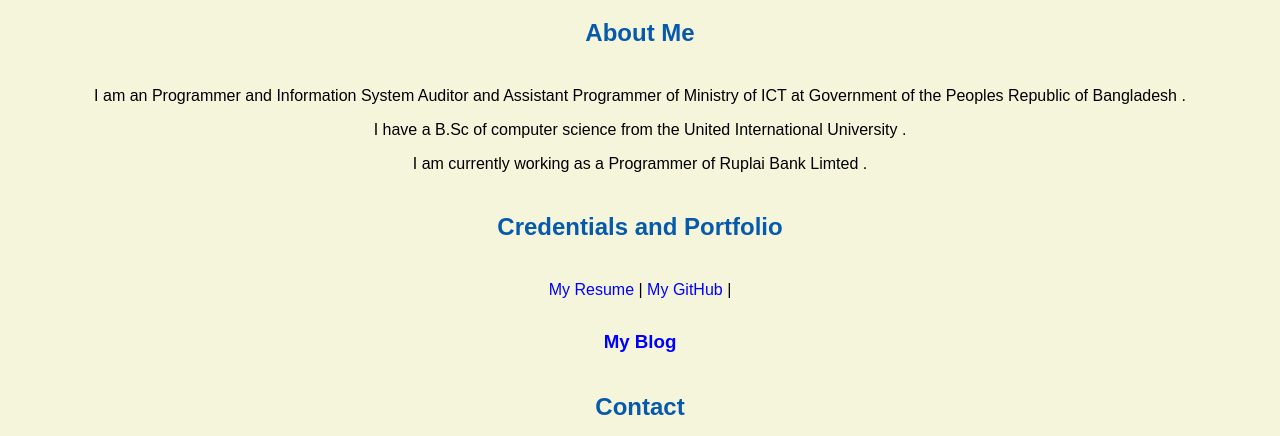
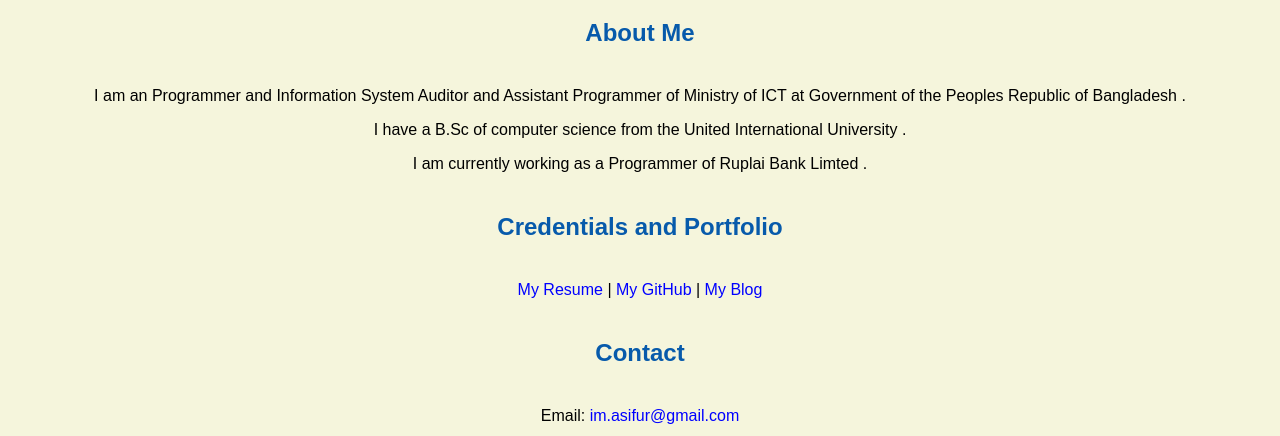
Before and after one commit to dxsaki/ashifurrahman.github.io, a plain HTML site: page index.html in a window 1280 px wide. Shown: the part 516-952 px from the top of the page. Drawn offline with Linux system fonts and the light colour scheme.

Commit message:
Update index.html

```diff
--- a/index.html
+++ b/index.html
@@ -39,7 +39,7 @@
   <h2>Credentials and Portfolio</h2>
 
   <!-- add two hyperlinks to resume page and github page separated by a vertical line -->
-  <p><a href="resume.html">My Resume</a> | <a href="https://github.com/dxsaki" target="_blank">My GitHub</a> | <h3><a href="https://ashifuriknow.wordpress.com/about/" target="_blank">My Blog </a></h3></p>
+  <p><a href="resume.html">My Resume</a> | <a href="https://github.com/dxsaki" target="_blank">My GitHub</a> | <a href="https://ashifuriknow.wordpress.com/about/" target="_blank">My Blog </a></p>
 
   <h2>Contact</h2>
 
```
